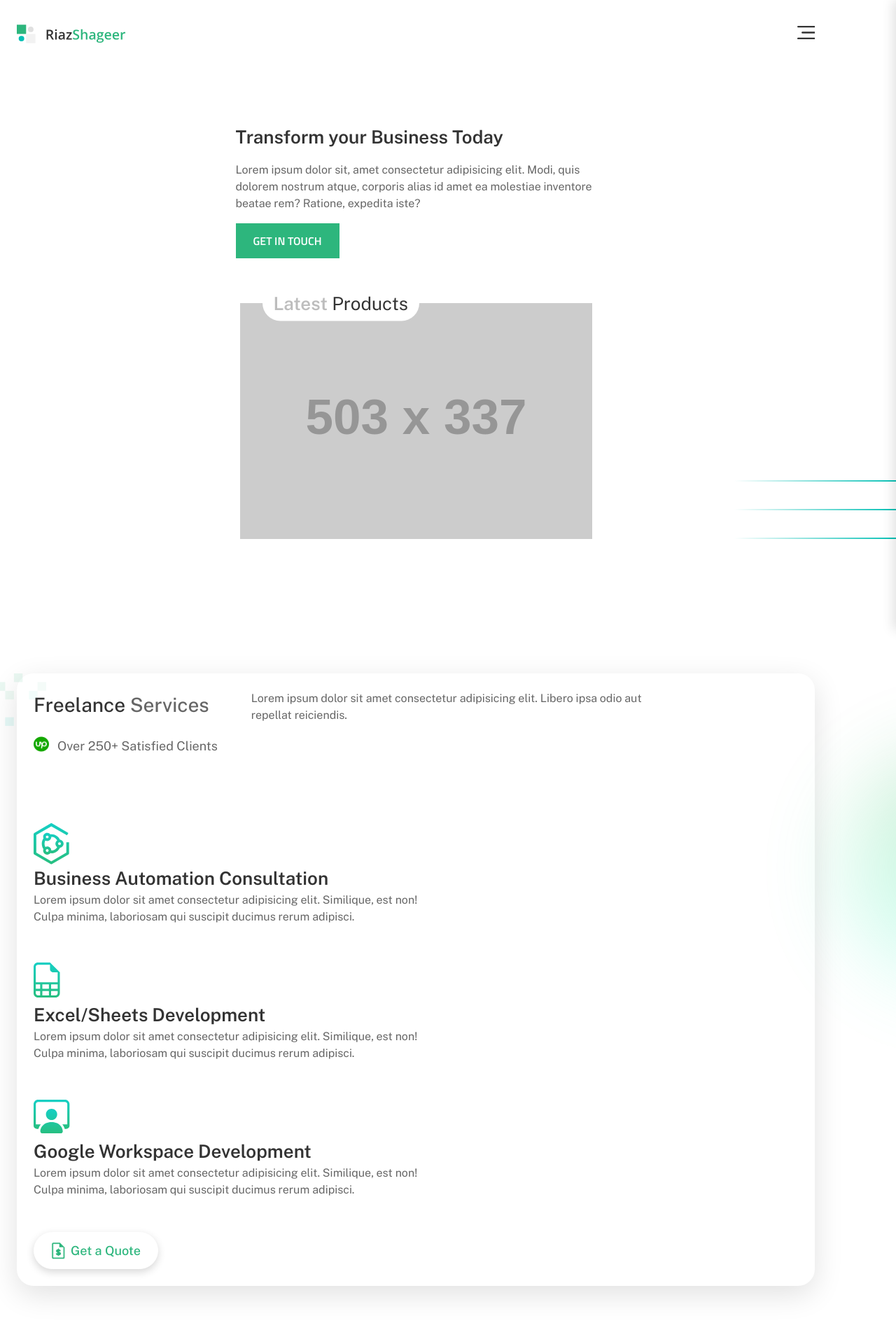
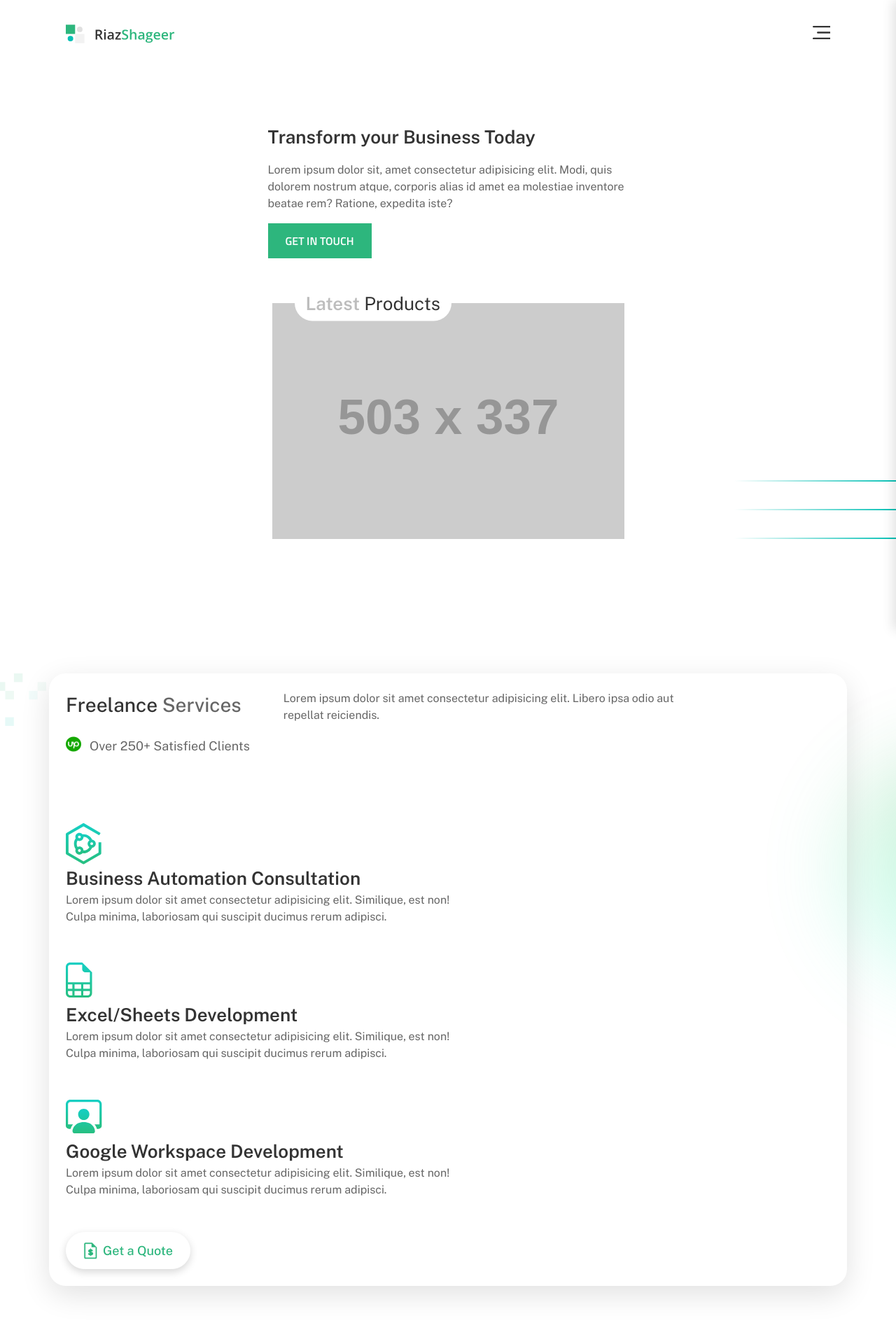
Before and after one commit to rshageer/rshageer.github.io, a Jekyll site: the page built from index.md, in a window 1280 px wide. Shown: the top 1920 px of the page at 70% size. Built offline with Jekyll 4.4.1, drawn with Linux system fonts in a browser that asks for light colours.

Commit message:
Centered Container elements for wide screen

```diff
--- a/_sass/base/_vars.scss
+++ b/_sass/base/_vars.scss
@@ -1,7 +1,7 @@
 // Screen Sizes
 $screen-sm: 640px;
 $screen-md: 1007px;
-
+$max-width: 1140px;
 
 // Spacing;
 $spacing: 4px, 8px, 12px, 16px, 24px, 32px, 48px, 64px, 96px, 128px, 192px, 256px, 384px, 512px, 640px, 768px;
--- a/_sass/blocks/_home-products.scss
+++ b/_sass/blocks/_home-products.scss
@@ -11,7 +11,8 @@
   flex-direction: row;
   gap: 1.5em;
   overflow: scroll;
-
+  padding-inline-start: calc((100vw - 1140px)/2);
+  // max-width: $max-width;
 }
 
 .home-products__card {
--- a/_sass/blocks/_home.scss
+++ b/_sass/blocks/_home.scss
@@ -1,5 +1,6 @@
 .home-section-two {
     background: url('/assets/images/bg/radial-bg.svg') right top no-repeat, url('/assets/images/bg/boxes-bg.png') top left no-repeat;
+    padding-inline: #{nth($spacing, 5)};
 }
 
 .home-main{
--- a/_sass/utils/_composition.scss
+++ b/_sass/utils/_composition.scss
@@ -1,7 +1,9 @@
 .container{
   width: var(--container-width, auto);
-  max-width: var(--containter-max-width, 1140px);
-  margin-inline: var( --container-margin-inline, #{nth($spacing, 5)});
+  max-width: var(--containter-max-width, $max-width);
+  margin-inline: auto;
+  padding-inline: #{nth($spacing, 5)};
+
 }
 
 
@@ -39,6 +41,5 @@
 
 .full-bleed .container {
   // padding-inline: 1rem;
-  // margin-inline: 0rem;
 
 }
```
